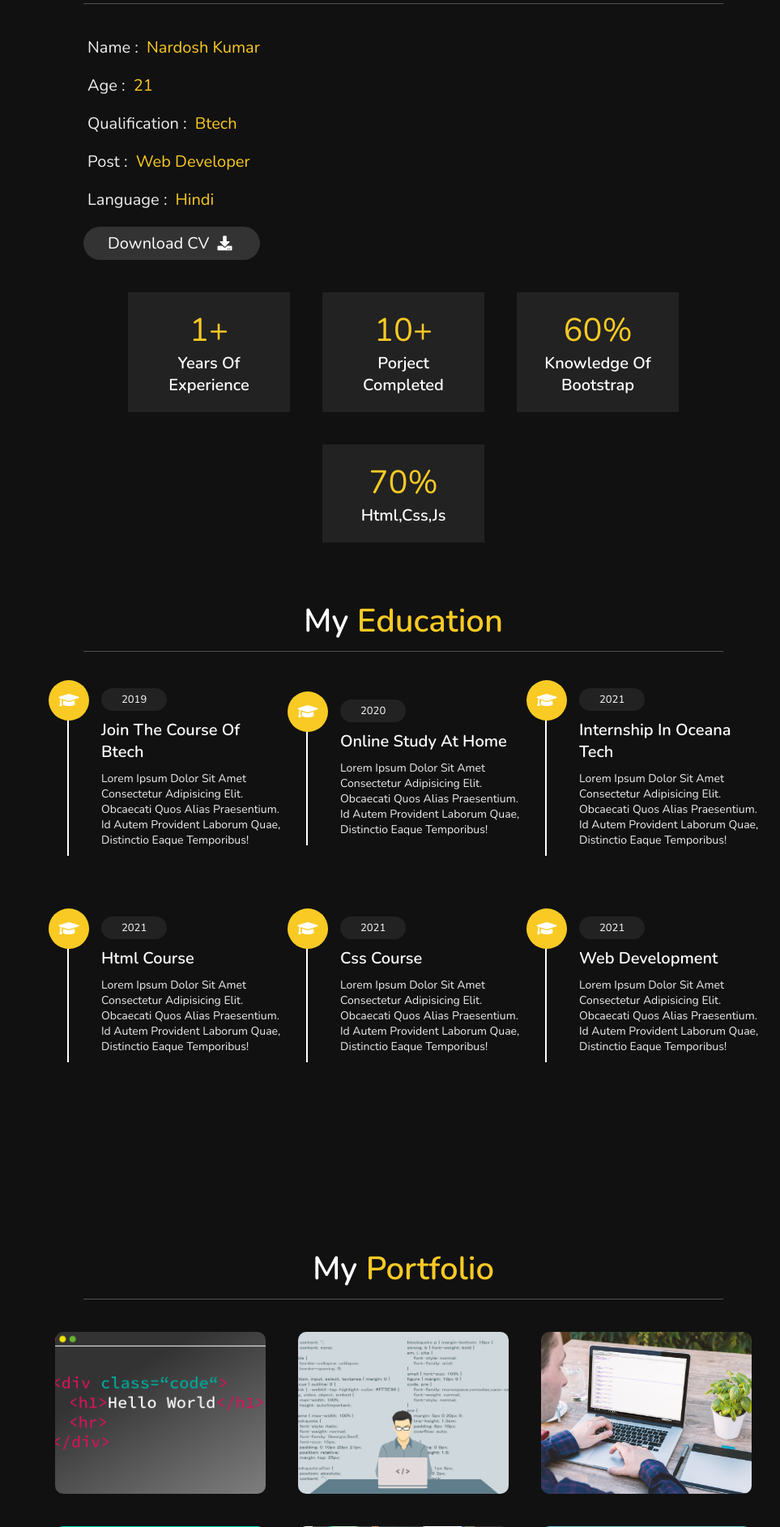
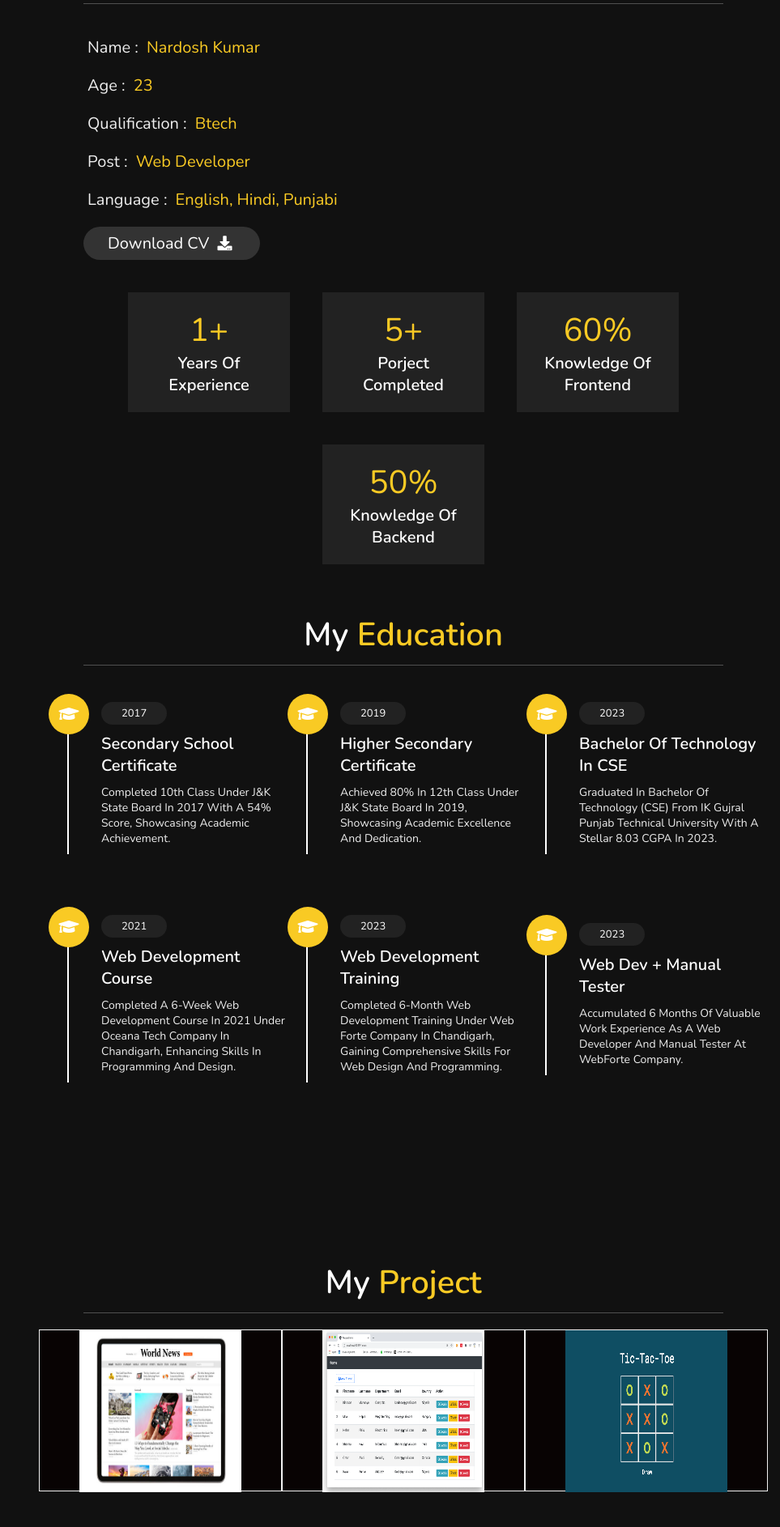
Before and after one commit to Nardosh/portfolio, a PHP site: page / in a window 1280 px wide. Shown: the part 880-2766 px from the top of the page at 81% size, without its empty margins (317-1280 px from the left). Run offline with PHP 8.4, Linux system fonts and the light colour scheme.

Commit message:
desc add

```diff
--- a/css/style.css
+++ b/css/style.css
@@ -401,6 +401,65 @@ header .social-links a:hover {
     background: var(--yellow);
 }
 
+.flip-card {
+    background-color: transparent;
+    width: 300px;
+    height: 200px;
+    border: 1px solid #f1f1f1;
+    perspective: 1000px;
+    /* Remove this if you don't want the 3D effect */
+}
+
+
+/* This container is needed to position the front and back side */
+
+.flip-card-inner {
+    position: relative;
+    width: 100%;
+    height: 100%;
+    text-align: center;
+    transition: transform 0.8s;
+    transform-style: preserve-3d;
+}
+
+
+/* Do an horizontal flip when you move the mouse over the flip box container */
+
+.flip-card:hover .flip-card-inner {
+    transform: rotateY(180deg);
+}
+
+
+/* Position the front and back side */
+
+.flip-card-front,
+.flip-card-back {
+    text-align: center;
+    position: absolute;
+    width: 100%;
+    height: 100%;
+    -webkit-backface-visibility: hidden;
+    /* Safari */
+    backface-visibility: hidden;
+}
+
+
+/* Style the front side (fallback if image is missing) */
+
+.flip-card-front {
+    background-color: #080303;
+    color: black;
+}
+
+
+/* Style the back side */
+
+.flip-card-back {
+    background-color: rgb(29, 33, 37);
+    color: white;
+    transform: rotateY(180deg);
+}
+
 
 /* media queries  */
 
--- a/index.html
+++ b/index.html
@@ -4,7 +4,7 @@
 <head>
     <meta charset="UTF-8">
     <meta name="viewport" content="width=device-width, initial-scale=1.0">
-    <title>responsive personal portfolio website design tutorail</title>
+    <title>personal portfolio website</title>
 
     <!-- font awesome cdn link  -->
     <link rel="stylesheet" href="https://cdnjs.cloudflare.com/ajax/libs/font-awesome/5.15.2/css/all.min.css">
@@ -30,8 +30,8 @@
         </div>
         <div class="social-links ">
             <a href="#" class="twitter"><i class="fa fa-twitter"></i></a>
-            <a href="#" class="facebook"><i class="fa fa-facebook"></i></a>
-            <a href="#" class="instagram"><i class="fa fa-instagram"></i></a>
+            <a href="https://www.facebook.com/profile.php?id=100010395244080" class="facebook"><i class="fa fa-facebook"></i></a>
+            <a href="https://www.instagram.com/iam_druva_/" class="instagram"><i class="fa fa-instagram"></i></a>
             <a href="#" class="google-plus"><i class="fa fa-skype"></i></a>
             <a href="#" class="linkedin"><i class="fa fa-linkedin"></i></a>
         </div>
@@ -41,7 +41,7 @@
                 <li><a href="#home">home</a></li>
                 <li><a href="#about">about</a></li>
                 <li><a href="#education">education</a></li>
-                <li><a href="#portfolio">portfolio</a></li>
+                <li><a href="#portfolio">project</a></li>
                 <li><a href="#contact">contact</a></li>
             </ul>
         </nav>
@@ -58,7 +58,7 @@
 
         <h3>HI THERE !</h3>
         <h1>I'M <span>Nardosh Kumar</span></h1>
-        <p>I would like to be a part of an organization where I could use and enhance my knowledge and talent for the development ofboth the organization and myself.
+        <p>I am a Web Developer and a Manual Tester I would like to be a part of an organization where I could use and enhance my knowledge and talent for the development ofboth the organization and myself.
         </p>
         <a href="#about"><button class="btn">about me <i class="fas fa-user"></i></button></a>
 
@@ -76,10 +76,10 @@
 
             <div class="info">
                 <h3> <span> name : </span> Nardosh Kumar </h3>
-                <h3> <span> age : </span> 21 </h3>
+                <h3> <span> age : </span> 23 </h3>
                 <h3> <span> qualification : </span> Btech </h3>
                 <h3> <span> post : </span> web developer </h3>
-                <h3> <span> language : </span> hindi </h3>
+                <h3> <span> language : </span>English, Hindi, Punjabi </h3>
                 <a href="#"><button class="btn"> download CV <i class="fas fa-download"></i> </button></a>
             </div>
 
@@ -91,18 +91,18 @@
                 </div>
 
                 <div class="box">
-                    <span>10+</span>
+                    <span>5+</span>
                     <h3>porject completed</h3>
                 </div>
 
                 <div class="box">
                     <span>60%</span>
-                    <h3>Knowledge of bootstrap</h3>
+                    <h3>Knowledge of Frontend</h3>
                 </div>
 
                 <div class="box">
-                    <span>70%</span>
-                    <h3>Html,Css,Js</h3>
+                    <span>50%</span>
+                    <h3>Knowledge of Backend</h3>
                 </div>
 
             </div>
@@ -123,44 +123,45 @@
 
             <div class="box">
                 <i class="fas fa-graduation-cap"></i>
-                <span>2019</span>
-                <h3>Join the course of Btech</h3>
-                <p>Lorem ipsum dolor sit amet consectetur adipisicing elit. Obcaecati quos alias praesentium. Id autem provident laborum quae, distinctio eaque temporibus!</p>
+                <span>2017</span>
+                <h3>Secondary School Certificate</h3>
+                <p>Completed 10th class under J&K State Board in 2017 with a 54% score, showcasing academic achievement.</p>
             </div>
 
             <div class="box">
                 <i class="fas fa-graduation-cap"></i>
-                <span>2020</span>
-                <h3>Online study at home</h3>
-                <p>Lorem ipsum dolor sit amet consectetur adipisicing elit. Obcaecati quos alias praesentium. Id autem provident laborum quae, distinctio eaque temporibus!</p>
+                <span>2019</span>
+                <h3>Higher Secondary Certificate</h3>
+                <p>Achieved 80% in 12th class under J&K State Board in 2019, showcasing academic excellence and dedication.</p>
+            </div>
+
+            <div class="box">
+                <i class="fas fa-graduation-cap"></i>
+                <span>2023</span>
+                <h3>Bachelor of Technology in CSE</h3>
+                <p>Graduated in Bachelor of Technology (CSE) from IK Gujral Punjab Technical University with a stellar 8.03 CGPA in 2023.</p>
             </div>
 
             <div class="box">
                 <i class="fas fa-graduation-cap"></i>
                 <span>2021</span>
-                <h3>Internship in Oceana Tech</h3>
-                <p>Lorem ipsum dolor sit amet consectetur adipisicing elit. Obcaecati quos alias praesentium. Id autem provident laborum quae, distinctio eaque temporibus!</p>
+                <h3>Web Development course</h3>
+                <p>Completed a 6-week Web Development course in 2021 under Oceana Tech Company in Chandigarh, enhancing skills in programming and design.</p>
             </div>
 
             <div class="box">
                 <i class="fas fa-graduation-cap"></i>
-                <span>2021</span>
-                <h3>Html course</h3>
-                <p>Lorem ipsum dolor sit amet consectetur adipisicing elit. Obcaecati quos alias praesentium. Id autem provident laborum quae, distinctio eaque temporibus!</p>
+                <span>2023</span>
+                <h3>Web Development Training</h3>
+                <p>Completed 6-month Web Development Training under Web Forte Company in Chandigarh, gaining comprehensive skills for web design and programming.</p>
             </div>
 
             <div class="box">
                 <i class="fas fa-graduation-cap"></i>
-                <span>2021</span>
-                <h3>Css course</h3>
-                <p>Lorem ipsum dolor sit amet consectetur adipisicing elit. Obcaecati quos alias praesentium. Id autem provident laborum quae, distinctio eaque temporibus!</p>
-            </div>
-
-            <div class="box">
-                <i class="fas fa-graduation-cap"></i>
-                <span>2021</span>
-                <h3>web development</h3>
-                <p>Lorem ipsum dolor sit amet consectetur adipisicing elit. Obcaecati quos alias praesentium. Id autem provident laborum quae, distinctio eaque temporibus!</p>
+                <span>2023</span>
+                <h3>Web dev + Manual Tester</h3>
+                <p>
+                    Accumulated 6 months of valuable work experience as a Web Developer and Manual Tester at WebForte Company.</p>
             </div>
 
         </div>
@@ -173,11 +174,56 @@
 
     <section class="portfolio" id="portfolio">
 
-        <h1 class="heading"> my <span>portfolio</span> </h1>
+        <h1 class="heading"> my <span>project</span> </h1>
 
         <div class="box-container">
 
-            <div class="box">
+
+            <div class="box1">
+                <div class="flip-card">
+                    <div class="flip-card-inner">
+                        <div class="flip-card-front">
+                            <img src="img/news.jpg" alt="Avatar" style="width:200px;height:200px;">
+                        </div>
+                        <div class="flip-card-back">
+                            <h1>NewsBlog ( CMS )</h1>
+                            <p>using Html, CSS, JavaScript, MySQL, SQL and PHP</p>
+                            <!-- <p>We love that guy</p> -->
+                        </div>
+                    </div>
+                </div>
+            </div>
+            <div class="box1">
+                <div class="flip-card">
+                    <div class="flip-card-inner">
+                        <div class="flip-card-front">
+                            <img src="img/Crud_ang.png" alt="Avatar" style="width:200px;height:200px;">
+                        </div>
+                        <div class="flip-card-back">
+                            <h1>CRUD Angular Application</h1>
+                            <p>using Bootstrap, TypeScript and JSON Server (API)</p>
+                            <!-- <p>We love that guy</p> -->
+                        </div>
+                    </div>
+                </div>
+            </div>
+            <div class="box1">
+                <div class="flip-card">
+                    <div class="flip-card-inner">
+                        <div class="flip-card-front">
+                            <img src="img/tic_tac_toe.png" alt="Avatar" style="width:200px;height:200px;">
+                        </div>
+                        <div class="flip-card-back">
+                            <h1>Tic Tac Toe (Game)</h1>
+                            <p>using HTML, CSS, JS</p>
+                            <!-- <p>We love that guy</p> -->
+                        </div>
+                    </div>
+                </div>
+            </div>
+
+
+            <!-- <div class="box">
                 <img src="img/code1.png" alt="">
             </div>
 
@@ -199,7 +245,7 @@
 
             <div class="box">
                 <img src="img/c6.jpg" alt="">
-            </div>
+            </div> -->
 
         </div>
 
```
Also changed, not shown: img/Crud_ang.png (added), img/news.jpg (added), img/tic_tac_toe.png (added).
